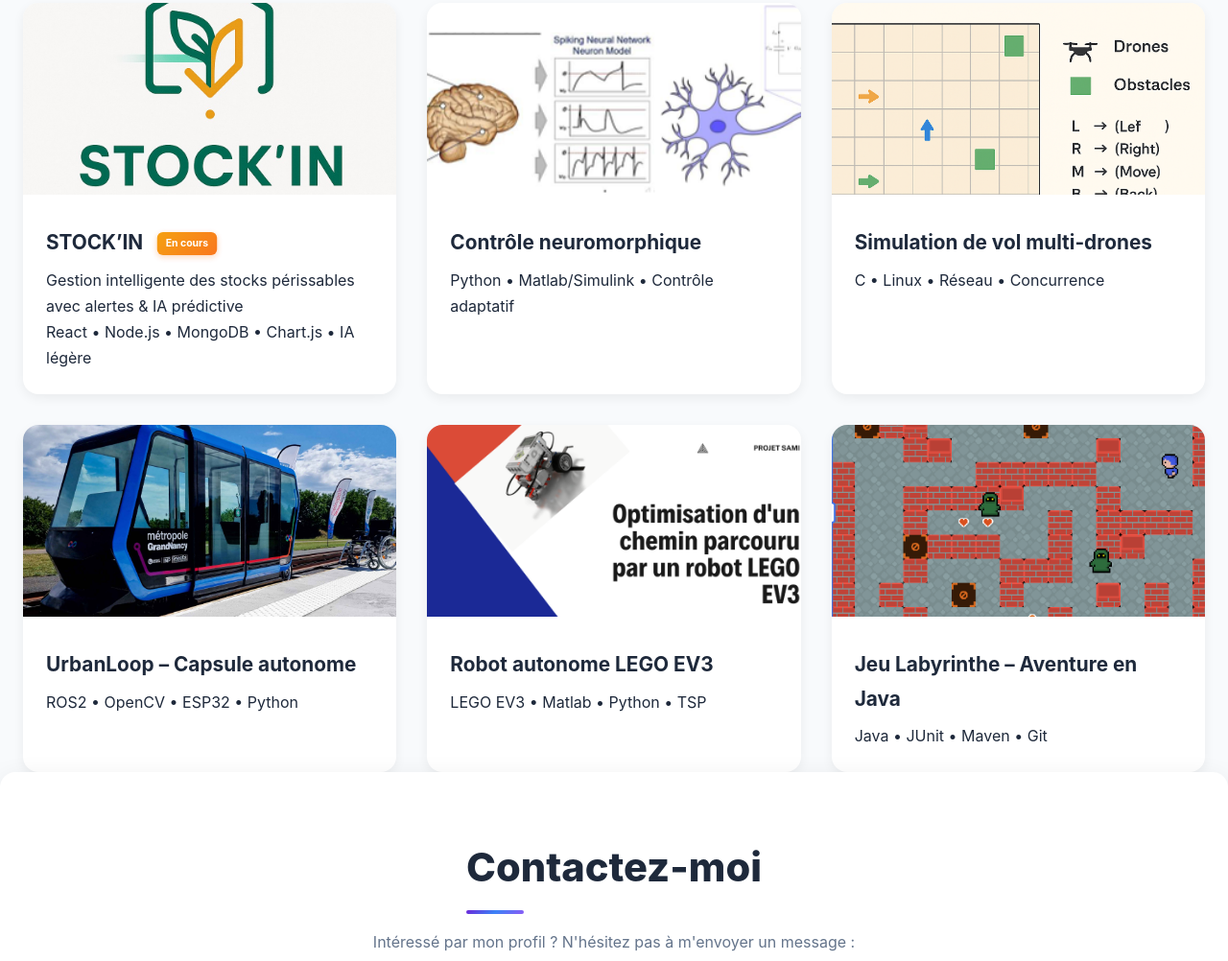
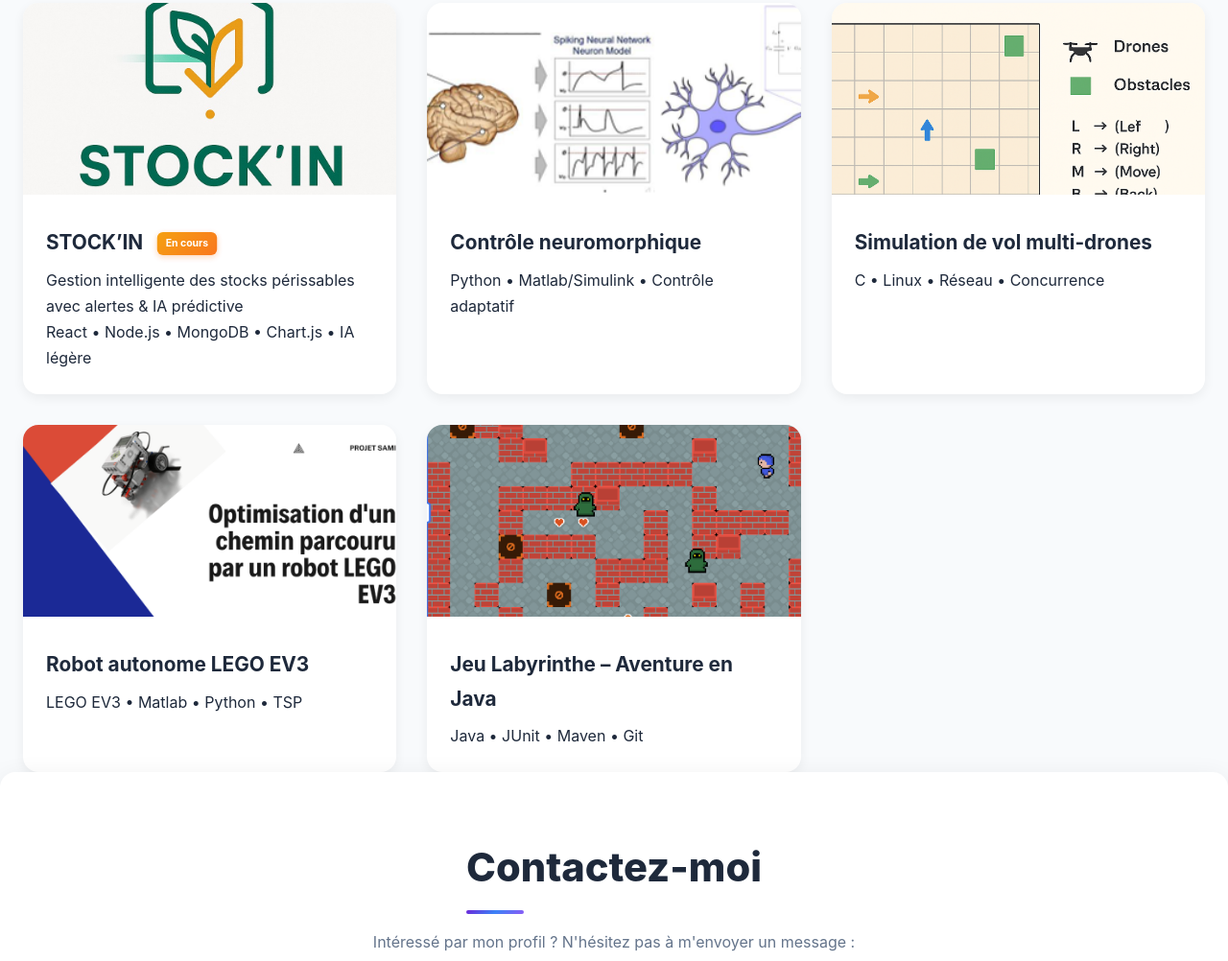
Before and after one commit to OmarGue/omar-guennouni.github.io, a plain HTML site: page index.html in a window 1280 px wide. Shown: the part 2168-3170 px from the top of the page at 96% size. Drawn offline with nearby package versions, Linux system fonts and the light colour scheme; a web font is replaced by a local one.

Commit message:
Minor changes in the html

```diff
--- a/index.html
+++ b/index.html
@@ -164,7 +164,7 @@
       <div class="experience-header">
         <img src="img/urbanloop_logo.png" alt="UrbanLoop Logo" class="experience-logo">
         <div class="experience-title">
-          <h3>Stage Bureau d’Études – UrbanLoop, Nancy</h3>
+          <h3>Bureau d’Études – UrbanLoop, Nancy</h3>
           <span class="date">Juin 2024 - Septembre 2024</span>
         </div>
         <button class="toggle-details">+</button>
@@ -271,18 +271,6 @@
       </div>
 
       <!-- Projet 3 -->
-      <div class="project-card"
-           data-title="UrbanLoop – Capsule autonome"
-           data-desc="Preuve de concept pour capsule autonome avec détection d’obstacles (LIDAR, caméras, ESP32) et pilotage via NVIDIA Jetson."
-           data-img="img/urbanloop.png"
-           data-github="">
-        <img src="img/urbanloop.png" alt="UrbanLoop – Capsule autonome">
-        <div class="project-info">
-          <h3>UrbanLoop – Capsule autonome</h3>
-          <span class="tags">ROS2 • OpenCV • ESP32 • Python</span>
-        </div>
-      </div>
-
       <!-- Projet 4 -->
       <div class="project-card"
            data-title="Robot autonome LEGO EV3"
```
